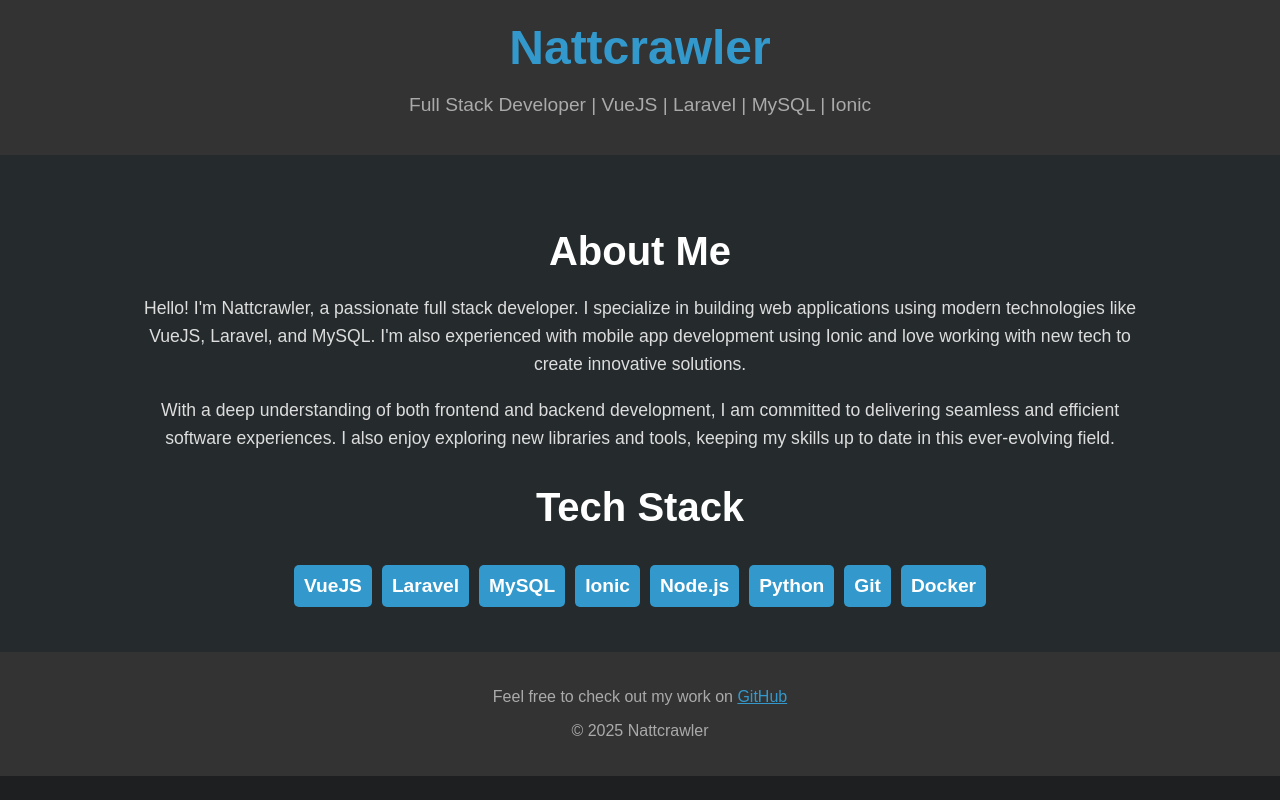
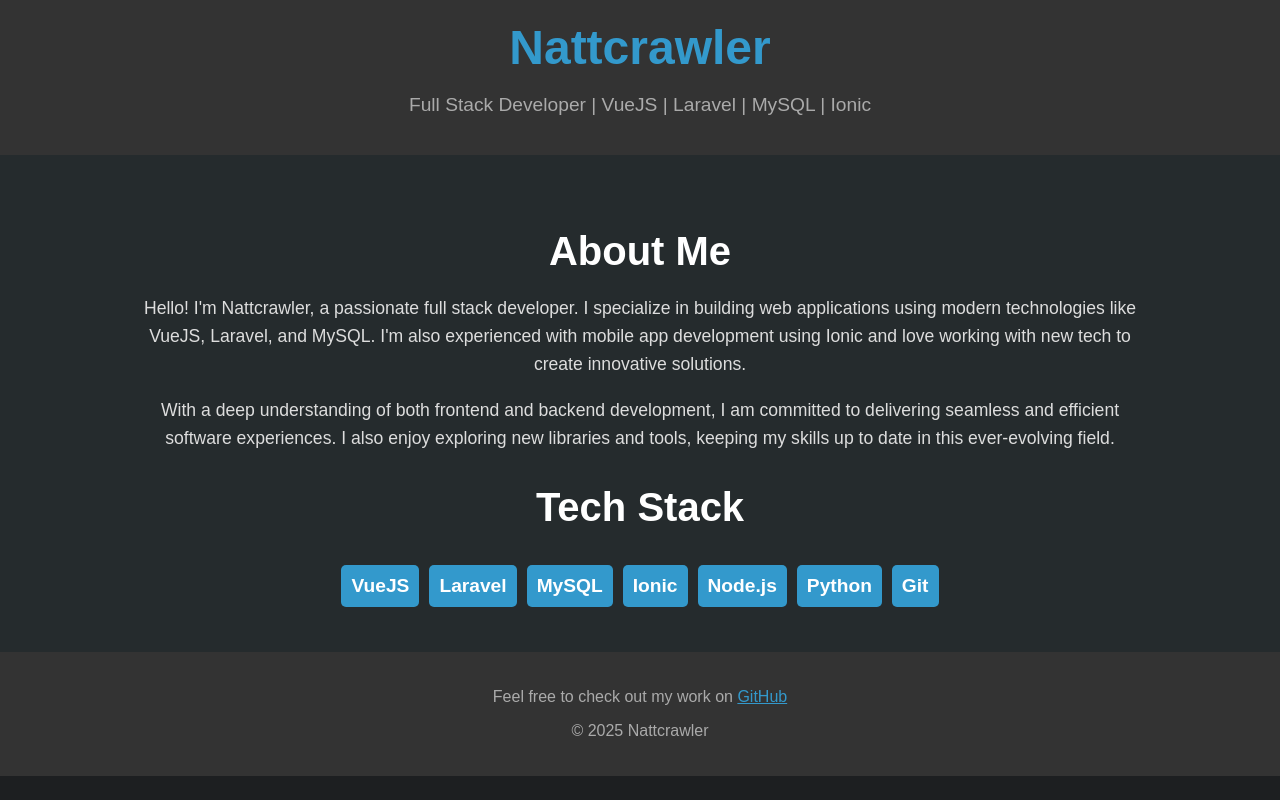
Before and after one commit to Groganj89/groganj89.github.io, a plain HTML site: page index.html in a window 1280 px wide. Drawn offline with Linux system fonts and the light colour scheme.

Commit message:
Update index.html

```diff
--- a/index.html
+++ b/index.html
@@ -4,7 +4,7 @@
     <meta charset="UTF-8">
     <meta name="viewport" content="width=device-width, initial-scale=1.0">
     <meta name="description" content="Nattcrawler's GitHub Page - Full Stack Developer">
-    <title>Nattcrawler | Full Stack Developer</title>
+    <title>Jordan Grogan | Full Stack Developer</title>
     <style>
         body {
             font-family: 'Arial', sans-serif;
@@ -90,7 +90,6 @@
             <span>Node.js</span>
             <span>Python</span>
             <span>Git</span>
-            <span>Docker</span>
         </div>
     </section>
 
```
